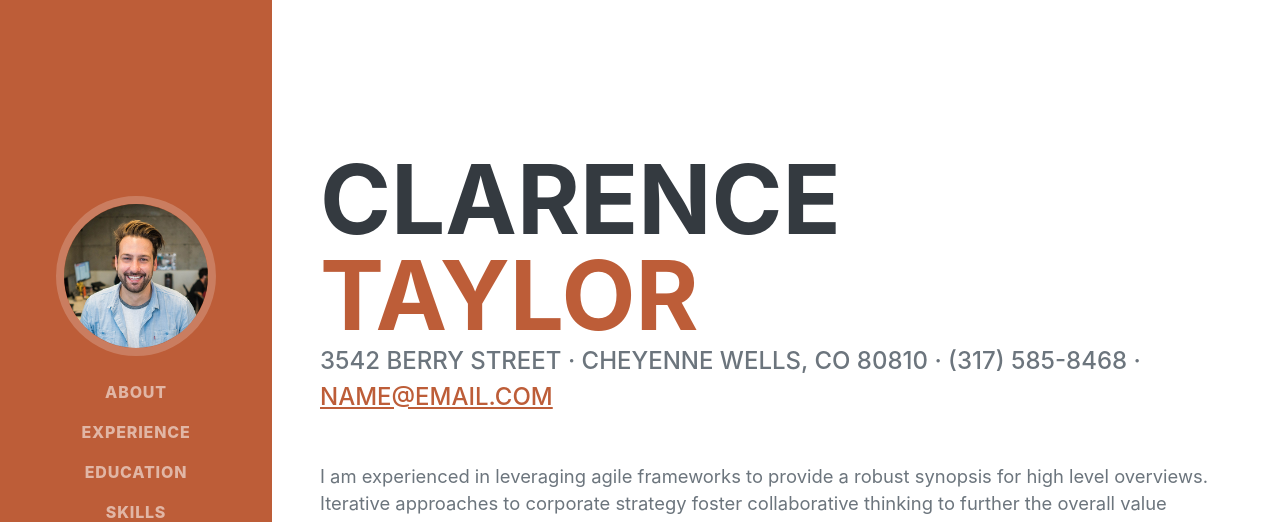
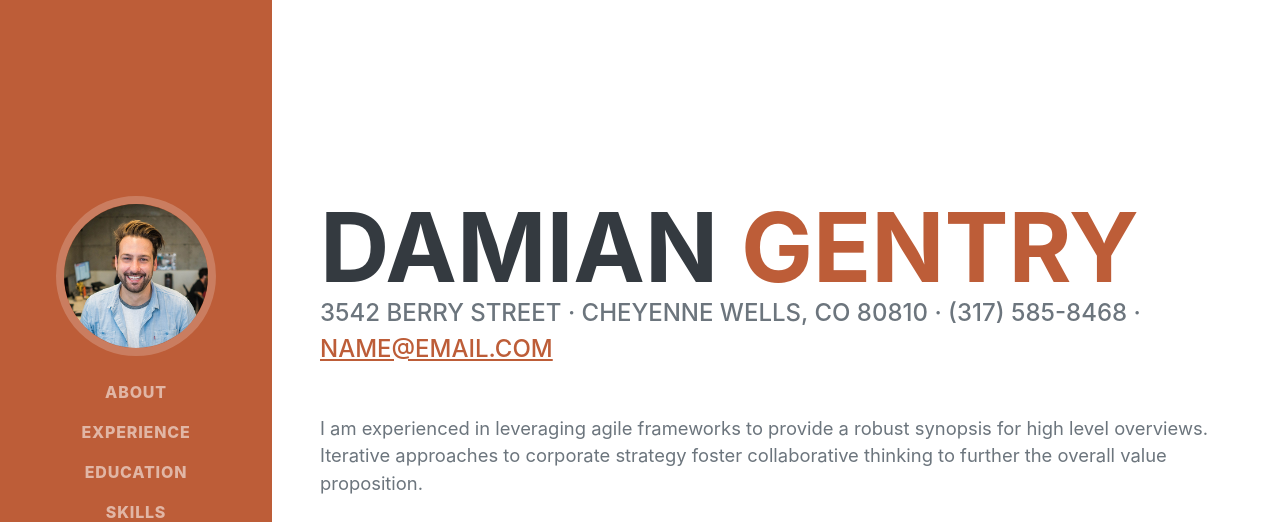
Before and after one commit to eliv8id/eliv8id.github.io, a plain HTML site: page index.html in a window 1280 px wide. Shown: the top 522 px of the page. Drawn offline with nearby package versions, Linux system fonts and the light colour scheme; a web font is replaced by a local one.

Commit message:
Update index.html

```diff
--- a/index.html
+++ b/index.html
@@ -40,8 +40,8 @@
             <section class="resume-section" id="about">
                 <div class="resume-section-content">
                     <h1 class="mb-0">
-                        Clarence
-                        <span class="text-primary">Taylor</span>
+                        Damian
+                        <span class="text-primary">Gentry</span>
                     </h1>
                     <div class="subheading mb-5">
                         3542 Berry Street · Cheyenne Wells, CO 80810 · (317) 585-8468 ·
```
